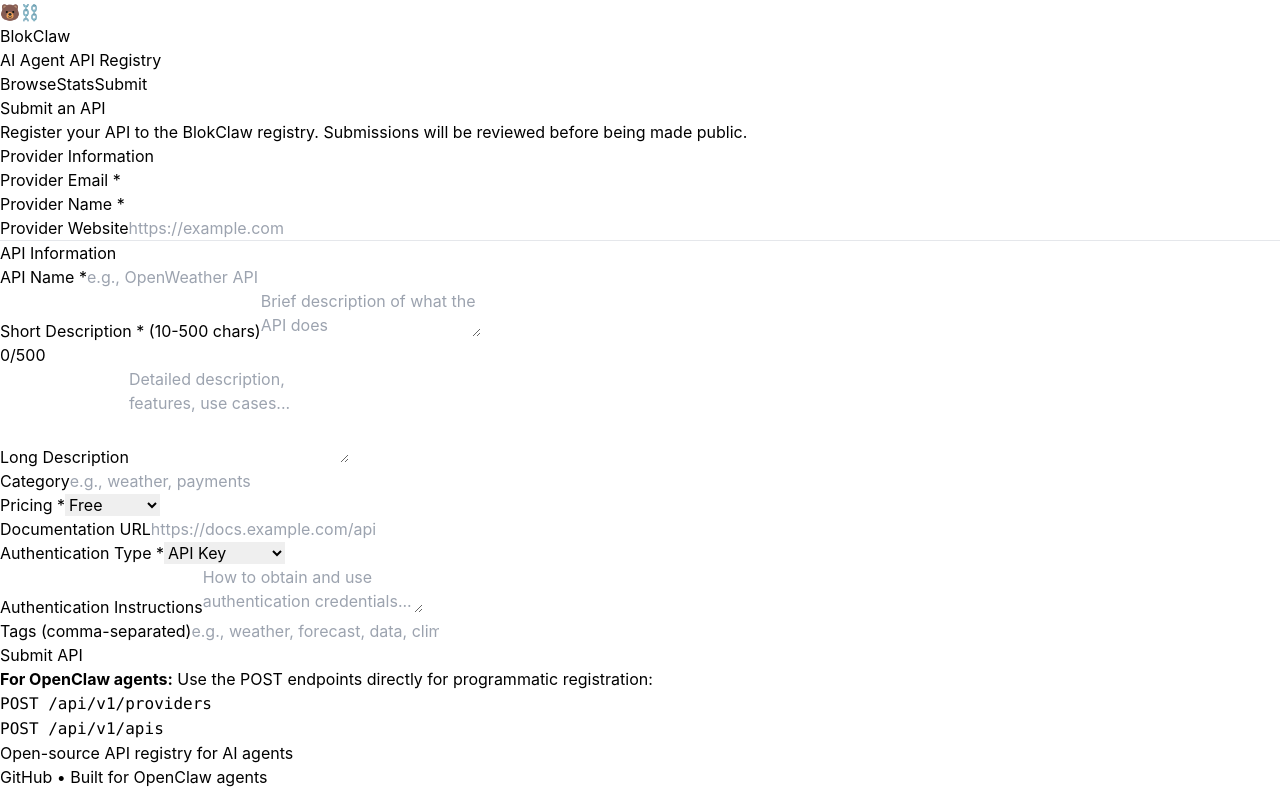
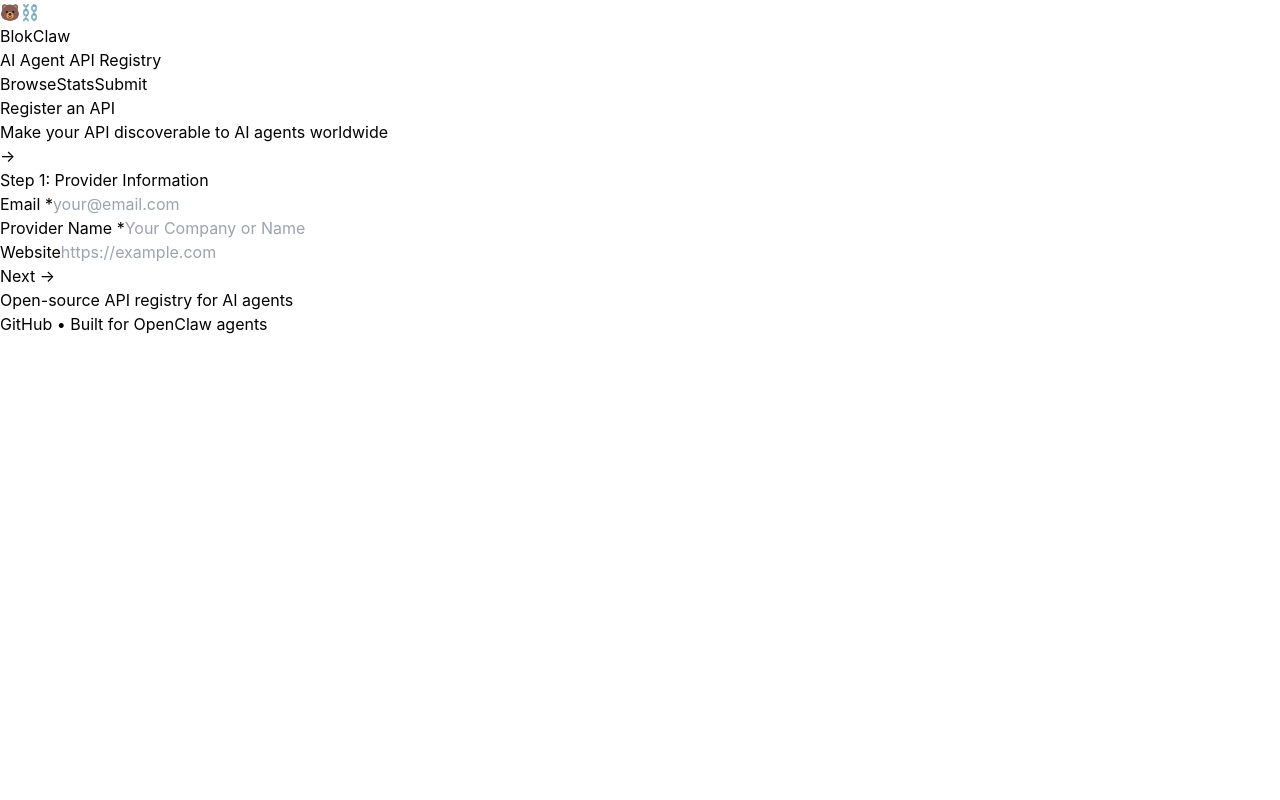
Before and after one commit to matthewaharris/blokclaw, a React (Vite) app in the folder frontend/: page /submit in a window 1280 px wide. Built offline with nearby package versions, Linux system fonts and the light colour scheme.

Commit message:
Add React frontend: search, browse, API details, stats dashboard, and submission form

```diff
--- a/frontend/src/pages/Submit.jsx
+++ b/frontend/src/pages/Submit.jsx
@@ -1,10 +1,13 @@
 import { useState } from 'react'
 
 export default function Submit() {
-  const [formData, setFormData] = useState({
-    provider_email: '',
-    provider_name: '',
-    provider_website: '',
+  const [step, setStep] = useState(1) // 1: provider, 2: API
+  const [provider, setProvider] = useState({
+    email: '',
+    name: '',
+    website: ''
+  })
+  const [api, setApi] = useState({
     name: '',
     short_description: '',
     long_description: '',
@@ -16,53 +19,83 @@ export default function Submit() {
     tags: ''
   })
   const [submitting, setSubmitting] = useState(false)
-  const [result, setResult] = useState(null)
+  const [error, setError] = useState(null)
+  const [success, setSuccess] = useState(null)
 
-  const handleSubmit = async (e) => {
+  const handleProviderSubmit = async (e) => {
     e.preventDefault()
+    setError(null)
     setSubmitting(true)
-    setResult(null)
 
     try {
-      // First, register provider
-      const providerResponse = await fetch('/api/v1/providers', {
+      const response = await fetch('/api/v1/providers', {
         method: 'POST',
         headers: { 'Content-Type': 'application/json' },
-        body: JSON.stringify({
-          email: formData.provider_email,
-          name: formData.provider_name,
-          website: formData.provider_website
-        })
+        body: JSON.stringify(provider)
       })
 
-      // Provider might already exist, that's OK
-      if (!providerResponse.ok && providerResponse.status !== 409) {
-        throw new Error('Failed to register provider')
+      const data = await response.json()
+
+      if (!response.ok) {
+        if (response.status === 409) {
+          // Provider exists, move to next step
+          setStep(2)
+        } else {
+          throw new Error(data.error || 'Failed to register provider')
+        }
+      } else {
+        setStep(2)
+      }
+    } catch (err) {
+      setError(err.message)
+    } finally {
+      setSubmitting(false)
+    }
   }
 
-      // Register API
-      const apiResponse = await fetch('/api/v1/apis', {
+  const handleAPISubmit = async (e) => {
+    e.preventDefault()
+    setError(null)
+    setSubmitting(true)
+
+    try {
+      const tags = api.tags
+        .split(',')
+        .map(t => t.trim())
+        .filter(t => t.length > 0)
+
+      const payload = {
+        provider_email: provider.email,
+        name: api.name,
+        short_description: api.short_description,
+        long_description: api.long_description,
+        category: api.category,
+        contract_url: api.contract_url,
+        auth_type: api.auth_type,
+        auth_instructions: api.auth_instructions,
+        pricing: api.pricing,
+        tags
+      }
+
+      const response = await fetch('/api/v1/apis', {
         method: 'POST',
         headers: { 'Content-Type': 'application/json' },
-        body: JSON.stringify({
-          ...formData,
-          tags: formData.tags.split(',').map(t => t.trim()).filter(Boolean)
-        })
+        body: JSON.stringify(payload)
       })
 
-      if (!apiResponse.ok) {
-        const error = await apiResponse.json()
-        throw new Error(error.error || 'Failed to register API')
+      const data = await response.json()
+
+      if (!response.ok) {
+        throw new Error(data.error || 'Failed to register API')
       }
 
-      const data = await apiResponse.json()
-      setResult({ success: true, data })
+      setSuccess(`API registered successfully! Slug: ${data.api.slug}`)
 
       // Reset form
-      setFormData({
-        provider_email: '',
-        provider_name: '',
-        provider_website: '',
+      setTimeout(() => {
+        setStep(1)
+        setProvider({ email: '', name: '', website: '' })
+        setApi({
           name: '',
           short_description: '',
           long_description: '',
@@ -73,176 +106,169 @@ export default function Submit() {
           pricing: 'free',
           tags: ''
         })
-    } catch (error) {
-      setResult({ success: false, error: error.message })
+        setSuccess(null)
+      }, 3000)
+    } catch (err) {
+      setError(err.message)
     } finally {
       setSubmitting(false)
     }
   }
 
-  const handleChange = (e) => {
-    setFormData({
-      ...formData,
-      [e.target.name]: e.target.value
-    })
-  }
-
   return (
-    <div className="max-w-3xl mx-auto">
-      <h1 className="text-3xl font-bold mb-2">Submit an API</h1>
-      <p className="text-gray-600 mb-6">
-        Register your API to the BlokClaw registry. Submissions will be reviewed before being made public.
+    <div className="max-w-2xl mx-auto">
+      <h1 className="text-3xl font-bold mb-2">Register an API</h1>
+      <p className="text-gray-600 mb-8">
+        Make your API discoverable to AI agents worldwide
       </p>
 
-      {result && (
-        <div className={`p-4 rounded-lg mb-6 ${
-          result.success ? 'bg-green-50 border border-green-200' : 'bg-red-50 border border-red-200'
-        }`}>
-          {result.success ? (
-            <div>
-              <p className="text-green-800 font-medium mb-2">✓ API registered successfully!</p>
-              <a
-                href={result.data.api.url}
-                className="text-green-700 hover:underline text-sm"
-              >
-                View API →
-              </a>
+      {/* Progress */}
+      <div className="flex items-center mb-8">
+        <div className={`flex-1 h-2 rounded ${step >= 1 ? 'bg-blue-600' : 'bg-gray-200'}`} />
+        <div className="px-4 font-semibold text-gray-500">→</div>
+        <div className={`flex-1 h-2 rounded ${step >= 2 ? 'bg-blue-600' : 'bg-gray-200'}`} />
       </div>
-          ) : (
-            <p className="text-red-800">✗ {result.error}</p>
-          )}
+
+      {error && (
+        <div className="mb-6 p-4 bg-red-50 border border-red-200 rounded-lg text-red-700">
+          {error}
         </div>
       )}
 
-      <form onSubmit={handleSubmit} className="bg-white rounded-lg shadow-sm p-6 space-y-6">
-        {/* Provider Info */}
-        <div>
-          <h2 className="text-lg font-semibold mb-3">Provider Information</h2>
+      {success && (
+        <div className="mb-6 p-4 bg-green-50 border border-green-200 rounded-lg text-green-700">
+          {success}
+        </div>
+      )}
+
+      {/* Step 1: Provider */}
+      {step === 1 && (
+        <form onSubmit={handleProviderSubmit} className="bg-white rounded-lg shadow-sm p-8">
+          <h2 className="text-xl font-bold mb-6">Step 1: Provider Information</h2>
 
           <div className="space-y-4">
             <div>
-              <label className="block text-sm font-medium text-gray-700 mb-1">
-                Provider Email *
+              <label className="block text-sm font-semibold mb-2">
+                Email <span className="text-red-500">*</span>
               </label>
               <input
                 type="email"
-                name="provider_email"
-                value={formData.provider_email}
-                onChange={handleChange}
                 required
-                className="w-full px-3 py-2 border border-gray-300 rounded-md focus:outline-none focus:ring-2 focus:ring-gray-900"
+                value={provider.email}
+                onChange={(e) => setProvider({ ...provider, email: e.target.value })}
+                className="w-full px-4 py-2 border border-gray-300 rounded-lg focus:outline-none focus:ring-2 focus:ring-blue-500"
+                placeholder="your@email.com"
               />
             </div>
 
             <div>
-              <label className="block text-sm font-medium text-gray-700 mb-1">
-                Provider Name *
+              <label className="block text-sm font-semibold mb-2">
+                Provider Name <span className="text-red-500">*</span>
               </label>
               <input
                 type="text"
-                name="provider_name"
-                value={formData.provider_name}
-                onChange={handleChange}
                 required
-                className="w-full px-3 py-2 border border-gray-300 rounded-md focus:outline-none focus:ring-2 focus:ring-gray-900"
+                value={provider.name}
+                onChange={(e) => setProvider({ ...provider, name: e.target.value })}
+                className="w-full px-4 py-2 border border-gray-300 rounded-lg focus:outline-none focus:ring-2 focus:ring-blue-500"
+                placeholder="Your Company or Name"
               />
             </div>
 
             <div>
-              <label className="block text-sm font-medium text-gray-700 mb-1">
-                Provider Website
-              </label>
+              <label className="block text-sm font-semibold mb-2">Website</label>
               <input
                 type="url"
-                name="provider_website"
-                value={formData.provider_website}
-                onChange={handleChange}
+                value={provider.website}
+                onChange={(e) => setProvider({ ...provider, website: e.target.value })}
+                className="w-full px-4 py-2 border border-gray-300 rounded-lg focus:outline-none focus:ring-2 focus:ring-blue-500"
                 placeholder="https://example.com"
-                className="w-full px-3 py-2 border border-gray-300 rounded-md focus:outline-none focus:ring-2 focus:ring-gray-900"
               />
             </div>
           </div>
-        </div>
 
-        <hr />
+          <button
+            type="submit"
+            disabled={submitting}
+            className="mt-6 w-full px-6 py-3 bg-blue-600 text-white font-semibold rounded-lg hover:bg-blue-700 transition disabled:opacity-50"
+          >
+            {submitting ? 'Checking...' : 'Next →'}
+          </button>
+        </form>
+      )}
 
-        {/* API Info */}
-        <div>
-          <h2 className="text-lg font-semibold mb-3">API Information</h2>
+      {/* Step 2: API */}
+      {step === 2 && (
+        <form onSubmit={handleAPISubmit} className="bg-white rounded-lg shadow-sm p-8">
+          <h2 className="text-xl font-bold mb-6">Step 2: API Details</h2>
 
           <div className="space-y-4">
             <div>
-              <label className="block text-sm font-medium text-gray-700 mb-1">
-                API Name *
+              <label className="block text-sm font-semibold mb-2">
+                API Name <span className="text-red-500">*</span>
               </label>
               <input
                 type="text"
-                name="name"
-                value={formData.name}
-                onChange={handleChange}
                 required
-                placeholder="e.g., OpenWeather API"
-                className="w-full px-3 py-2 border border-gray-300 rounded-md focus:outline-none focus:ring-2 focus:ring-gray-900"
+                value={api.name}
+                onChange={(e) => setApi({ ...api, name: e.target.value })}
+                className="w-full px-4 py-2 border border-gray-300 rounded-lg focus:outline-none focus:ring-2 focus:ring-blue-500"
+                placeholder="My Awesome API"
               />
             </div>
 
             <div>
-              <label className="block text-sm font-medium text-gray-700 mb-1">
-                Short Description * (10-500 chars)
-              </label>
-              <textarea
-                name="short_description"
-                value={formData.short_description}
-                onChange={handleChange}
-                required
-                rows={2}
-                maxLength={500}
-                placeholder="Brief description of what the API does"
-                className="w-full px-3 py-2 border border-gray-300 rounded-md focus:outline-none focus:ring-2 focus:ring-gray-900"
-              />
-              <div className="text-xs text-gray-500 mt-1">
-                {formData.short_description.length}/500
-              </div>
-            </div>
-
-            <div>
-              <label className="block text-sm font-medium text-gray-700 mb-1">
-                Long Description
-              </label>
-              <textarea
-                name="long_description"
-                value={formData.long_description}
-                onChange={handleChange}
-                rows={4}
-                placeholder="Detailed description, features, use cases..."
-                className="w-full px-3 py-2 border border-gray-300 rounded-md focus:outline-none focus:ring-2 focus:ring-gray-900"
-              />
-            </div>
-
-            <div className="grid grid-cols-2 gap-4">
-              <div>
-                <label className="block text-sm font-medium text-gray-700 mb-1">
-                  Category
+              <label className="block text-sm font-semibold mb-2">
+                Short Description <span className="text-red-500">*</span>
               </label>
               <input
                 type="text"
-                  name="category"
-                  value={formData.category}
-                  onChange={handleChange}
-                  placeholder="e.g., weather, payments"
-                  className="w-full px-3 py-2 border border-gray-300 rounded-md focus:outline-none focus:ring-2 focus:ring-gray-900"
+                required
+                minLength={10}
+                maxLength={500}
+                value={api.short_description}
+                onChange={(e) => setApi({ ...api, short_description: e.target.value })}
+                className="w-full px-4 py-2 border border-gray-300 rounded-lg focus:outline-none focus:ring-2 focus:ring-blue-500"
+                placeholder="One-line summary (10-500 chars)"
               />
             </div>
 
             <div>
-                <label className="block text-sm font-medium text-gray-700 mb-1">
-                  Pricing *
-                </label>
+              <label className="block text-sm font-semibold mb-2">Long Description</label>
+              <textarea
+                rows={4}
+                value={api.long_description}
+                onChange={(e) => setApi({ ...api, long_description: e.target.value })}
+                className="w-full px-4 py-2 border border-gray-300 rounded-lg focus:outline-none focus:ring-2 focus:ring-blue-500"
+                placeholder="Detailed description of your API..."
+              />
+            </div>
+
+            <div className="grid md:grid-cols-2 gap-4">
+              <div>
+                <label className="block text-sm font-semibold mb-2">Category</label>
                 <select
-                  name="pricing"
-                  value={formData.pricing}
-                  onChange={handleChange}
-                  className="w-full px-3 py-2 border border-gray-300 rounded-md focus:outline-none focus:ring-2 focus:ring-gray-900"
+                  value={api.category}
+                  onChange={(e) => setApi({ ...api, category: e.target.value })}
+                  className="w-full px-4 py-2 border border-gray-300 rounded-lg focus:outline-none focus:ring-2 focus:ring-blue-500"
+                >
+                  <option value="">Select category</option>
+                  <option value="weather">Weather</option>
+                  <option value="payments">Payments</option>
+                  <option value="communication">Communication</option>
+                  <option value="developer-tools">Developer Tools</option>
+                  <option value="data">Data</option>
+                  <option value="ai">AI/ML</option>
+                  <option value="other">Other</option>
+                </select>
+              </div>
+
+              <div>
+                <label className="block text-sm font-semibold mb-2">Pricing</label>
+                <select
+                  value={api.pricing}
+                  onChange={(e) => setApi({ ...api, pricing: e.target.value })}
+                  className="w-full px-4 py-2 border border-gray-300 rounded-lg focus:outline-none focus:ring-2 focus:ring-blue-500"
                 >
                   <option value="free">Free</option>
                   <option value="freemium">Freemium</option>
@@ -252,84 +278,73 @@ export default function Submit() {
             </div>
 
             <div>
-              <label className="block text-sm font-medium text-gray-700 mb-1">
-                Documentation URL
-              </label>
+              <label className="block text-sm font-semibold mb-2">Documentation URL</label>
               <input
                 type="url"
-                name="contract_url"
-                value={formData.contract_url}
-                onChange={handleChange}
+                value={api.contract_url}
+                onChange={(e) => setApi({ ...api, contract_url: e.target.value })}
+                className="w-full px-4 py-2 border border-gray-300 rounded-lg focus:outline-none focus:ring-2 focus:ring-blue-500"
                 placeholder="https://docs.example.com/api"
-                className="w-full px-3 py-2 border border-gray-300 rounded-md focus:outline-none focus:ring-2 focus:ring-gray-900"
               />
             </div>
 
             <div>
-              <label className="block text-sm font-medium text-gray-700 mb-1">
-                Authentication Type *
-              </label>
+              <label className="block text-sm font-semibold mb-2">Auth Type</label>
               <select
-                name="auth_type"
-                value={formData.auth_type}
-                onChange={handleChange}
-                className="w-full px-3 py-2 border border-gray-300 rounded-md focus:outline-none focus:ring-2 focus:ring-gray-900"
+                value={api.auth_type}
+                onChange={(e) => setApi({ ...api, auth_type: e.target.value })}
+                className="w-full px-4 py-2 border border-gray-300 rounded-lg focus:outline-none focus:ring-2 focus:ring-blue-500"
               >
                 <option value="none">None</option>
                 <option value="apikey">API Key</option>
                 <option value="bearer">Bearer Token</option>
-                <option value="oauth2">OAuth2</option>
+                <option value="oauth2">OAuth 2.0</option>
               </select>
             </div>
 
             <div>
-              <label className="block text-sm font-medium text-gray-700 mb-1">
-                Authentication Instructions
-              </label>
+              <label className="block text-sm font-semibold mb-2">Auth Instructions</label>
               <textarea
-                name="auth_instructions"
-                value={formData.auth_instructions}
-                onChange={handleChange}
                 rows={2}
-                placeholder="How to obtain and use authentication credentials..."
-                className="w-full px-3 py-2 border border-gray-300 rounded-md focus:outline-none focus:ring-2 focus:ring-gray-900"
+                value={api.auth_instructions}
+                onChange={(e) => setApi({ ...api, auth_instructions: e.target.value })}
+                className="w-full px-4 py-2 border border-gray-300 rounded-lg focus:outline-none focus:ring-2 focus:ring-blue-500"
+                placeholder="How to authenticate with your API..."
               />
             </div>
 
             <div>
-              <label className="block text-sm font-medium text-gray-700 mb-1">
-                Tags (comma-separated)
+              <label className="block text-sm font-semibold mb-2">
+                Tags <span className="text-gray-500 text-xs">(comma-separated)</span>
               </label>
               <input
                 type="text"
-                name="tags"
-                value={formData.tags}
-                onChange={handleChange}
-                placeholder="e.g., weather, forecast, data, climate"
-                className="w-full px-3 py-2 border border-gray-300 rounded-md focus:outline-none focus:ring-2 focus:ring-gray-900"
+                value={api.tags}
+                onChange={(e) => setApi({ ...api, tags: e.target.value })}
+                className="w-full px-4 py-2 border border-gray-300 rounded-lg focus:outline-none focus:ring-2 focus:ring-blue-500"
+                placeholder="weather, forecast, climate"
               />
             </div>
           </div>
-        </div>
 
+          <div className="flex gap-3 mt-6">
+            <button
+              type="button"
+              onClick={() => setStep(1)}
+              className="px-6 py-3 bg-gray-100 text-gray-700 font-semibold rounded-lg hover:bg-gray-200 transition"
+            >
+              ← Back
+            </button>
             <button
               type="submit"
               disabled={submitting}
-          className="w-full px-6 py-3 bg-gray-900 text-white rounded-md font-medium hover:bg-gray-800 disabled:opacity-50 disabled:cursor-not-allowed"
+              className="flex-1 px-6 py-3 bg-blue-600 text-white font-semibold rounded-lg hover:bg-blue-700 transition disabled:opacity-50"
             >
               {submitting ? 'Submitting...' : 'Submit API'}
             </button>
+          </div>
         </form>
-
-      <div className="mt-6 p-4 bg-gray-50 rounded-lg">
-        <p className="text-sm text-gray-600">
-          <strong>For OpenClaw agents:</strong> Use the POST endpoints directly for programmatic registration:
-        </p>
-        <code className="text-xs block mt-2 bg-white p-2 rounded">
-          POST /api/v1/providers<br />
-          POST /api/v1/apis
-        </code>
-      </div>
+      )}
     </div>
   )
 }
--- a/frontend/vite.config.js
+++ b/frontend/vite.config.js
@@ -7,7 +7,7 @@ export default defineConfig({
     port: 5173,
     proxy: {
       '/api': {
-        target: 'http://localhost:3000',
+        target: 'http://localhost:3001',
         changeOrigin: true
       }
     }
```
Lines whose indentation alone changed are shown as unchanged.
